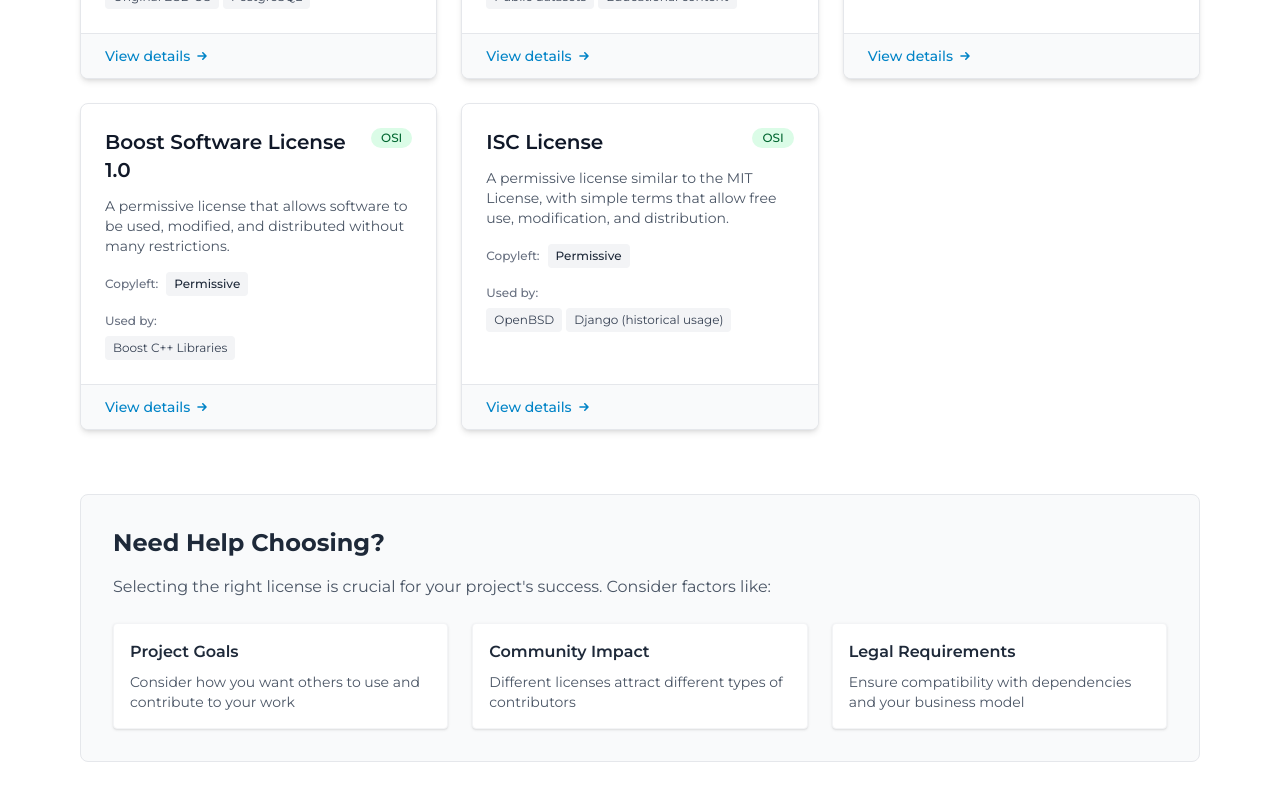
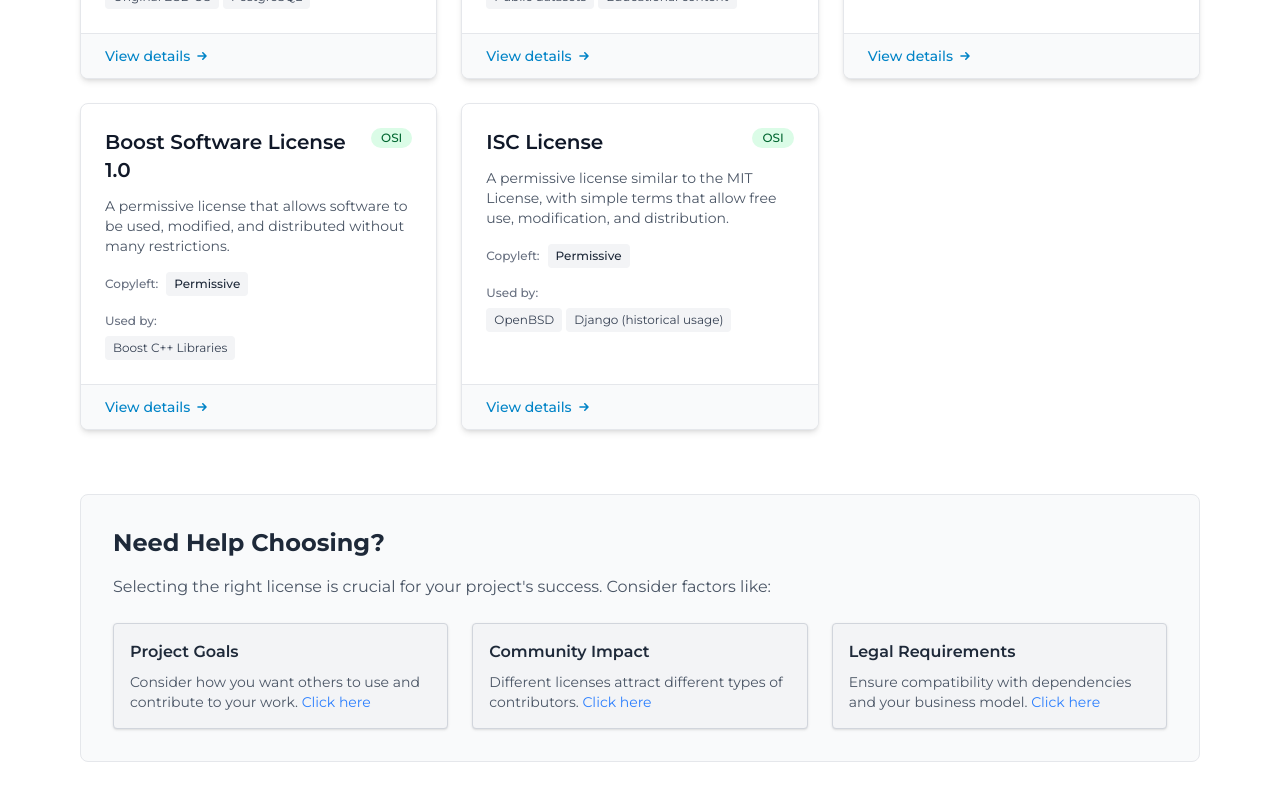
Before and after one commit to Grenish/licenseinator, a Next.js app: page /licenses in a window 1280 px wide. Shown: the part 2443-3243 px from the top of the page. Built offline with nearby package versions, Linux system fonts and the light colour scheme; no server answers.

Commit message:
Color issue solved

```diff
--- a/app/licenses/page.tsx
+++ b/app/licenses/page.tsx
@@ -89,17 +89,17 @@ const LicensesPage = async () => {
           Selecting the right license is crucial for your project's success. Consider factors like:
         </p>
         <div className="grid grid-cols-1 md:grid-cols-3 gap-6">
-          <div className="bg-white dark:bg-gray-700 p-4 rounded shadow-sm border border-gray-100 dark:border-gray-600">
+          <div className="bg-gray-100 hover:bg-gray-200 hover:cursor-pointer p-4 rounded shadow-sm border border-gray-300 hover:text-blue-500">
             <h3 className="font-semibold text-gray-800 mb-2">Project Goals</h3>
-            <p className="text-sm text-gray-600">Consider how you want others to use and contribute to your work</p>
+            <p className="text-sm text-gray-600">Consider how you want others to use and contribute to your work. <span className="text-blue-500">Click here</span></p>
           </div>
-          <div className="bg-white dark:bg-gray-700 p-4 rounded shadow-sm border border-gray-100 dark:border-gray-600">
+          <div className="bg-gray-100 hover:bg-gray-200 hover:cursor-pointer p-4 rounded shadow-sm border border-gray-300 hover:text-blue-500">
             <h3 className="font-semibold text-gray-800 mb-2">Community Impact</h3>
-            <p className="text-sm text-gray-600">Different licenses attract different types of contributors</p>
+            <p className="text-sm text-gray-600">Different licenses attract different types of contributors. <span className="text-blue-500">Click here</span></p>
           </div>
-          <div className="bg-white dark:bg-gray-700 p-4 rounded shadow-sm border border-gray-100 dark:border-gray-600">
+          <div className="bg-gray-100 hover:bg-gray-200 hover:cursor-pointer p-4 rounded shadow-sm border border-gray-300 hover:text-blue-500">
             <h3 className="font-semibold text-gray-800 mb-2">Legal Requirements</h3>
-            <p className="text-sm text-gray-600">Ensure compatibility with dependencies and your business model</p>
+            <p className="text-sm text-gray-600">Ensure compatibility with dependencies and your business model. <span className="text-blue-500">Click here</span></p>
           </div>
         </div>
       </section>
```
Also changed, not shown: 1 other file (tests, documents, lock files or other folders).
